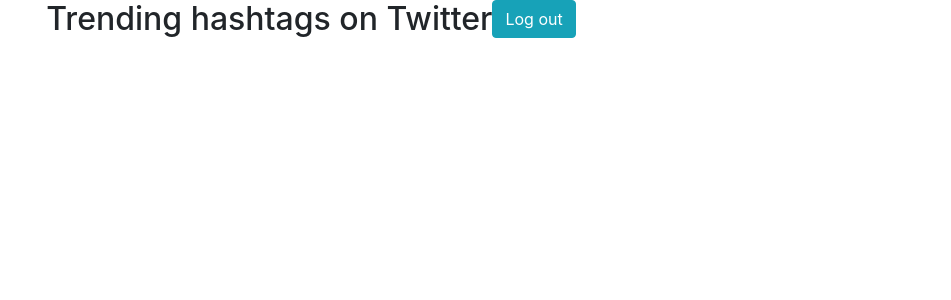
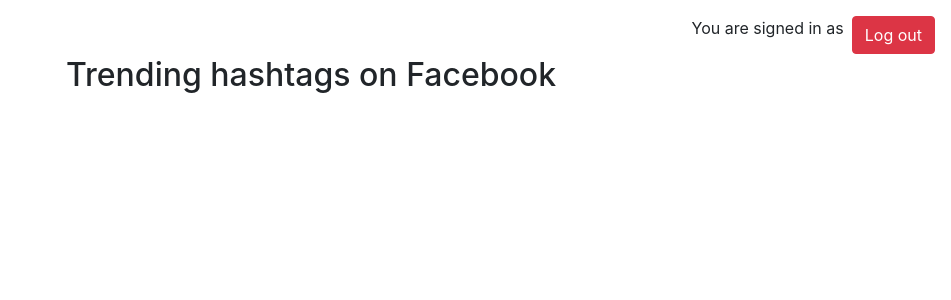
Before and after one commit to enamarat/techdegree-project-12, a React (Create React App) app in the folder client/: page /profile in a window 1280 px wide. Shown: the top 300 px of the page, without its empty margins (329-1280 px from the left). Built offline with nearby package versions, Linux system fonts and the light colour scheme; no server answers.

Commit message:
Show user's email when they are signed in.

```diff
--- a/client/src/components/LandingPage.js
+++ b/client/src/components/LandingPage.js
@@ -11,7 +11,7 @@
       <div className="jumbotron text-white" id="style-image">
         <div className="pt-5" id="overlay">
           <h1 className="display-4">In the Spotlight</h1>
-          <p className="lead">an app which provides you with gifs for trending hashtags on <a href="https://twitter.com/" className="font-weight-bold text-warning"> Twitter </a></p>
+          <p className="lead">an app which provides you with gifs for trending hashtags on <a href="https://facebook.com/" className="font-weight-bold text-warning"> Facebook </a></p>
           {/* Modal windows*/}
           <div className="d-flex justify-content-center">
             {/* If <LandingPage/> component has a prop "register", convey it to <ModalWindow/> component.
--- a/client/src/components/ModalWindow.js
+++ b/client/src/components/ModalWindow.js
@@ -59,6 +59,11 @@
       });
     }
 
+    if (this.state.emailExists) {
+      this.setState({
+        emailExists: undefined
+      });
+    }
     /******Redirect to another route after opening a modal window******/
     if (this.props.signUp === "true") {
       if(this.state.modal===false) {
--- a/client/src/components/Profile.js
+++ b/client/src/components/Profile.js
@@ -17,6 +17,11 @@
     return axios
      .get('/profile')
      .then((response) => {
+
+       if(response.data.email) {
+         this.setState({ user: response.data.email});
+       }
+
        if(response.data.status === 403) {
          this.props.history.push(`/login`);
        }
@@ -33,10 +38,11 @@
   render() {
     return(
       <div>
-        <div className="d-flex justify-content-center">
-          <h2> Trending hashtags on Twitter </h2>
-          <NavLink to="/logout"><button className="btn btn-info">  Log out  </button></NavLink>
+        <div className="d-flex justify-content-end mt-3 mr-3">
+          <p className="mr-2"> You are signed in as <span id="user">{this.state.user}</span> </p>
+          <NavLink to="/logout"><button className="btn btn-danger">  Log out  </button></NavLink>
         </div>
+          <h2> Trending hashtags on Facebook </h2>
       </div>
     );
   }
--- a/client/src/styles/App.css
+++ b/client/src/styles/App.css
@@ -3,7 +3,7 @@
 }
 
 
-/**********Styles**********************/
+/**********Landing page**********************/
 #style-image {
   background-size: cover;
   background-image: url("../images/people.jpg");
@@ -19,7 +19,7 @@
   bottom: 55vh;
   z-index: 0;
 }
-/******************************************/
+/**********Not found*********************/
 #not-found {
   background-color: rgba(255, 0, 0, 0.5);
   border-radius: 10%;
@@ -33,3 +33,9 @@
 #baboo {
   width: 70%;
 }
+
+/*********Profile****************/
+#user{
+  font-weight: bold;
+  color: orange;
+}
```
Also changed, not shown: 1 other file (tests, documents, lock files or other folders).
